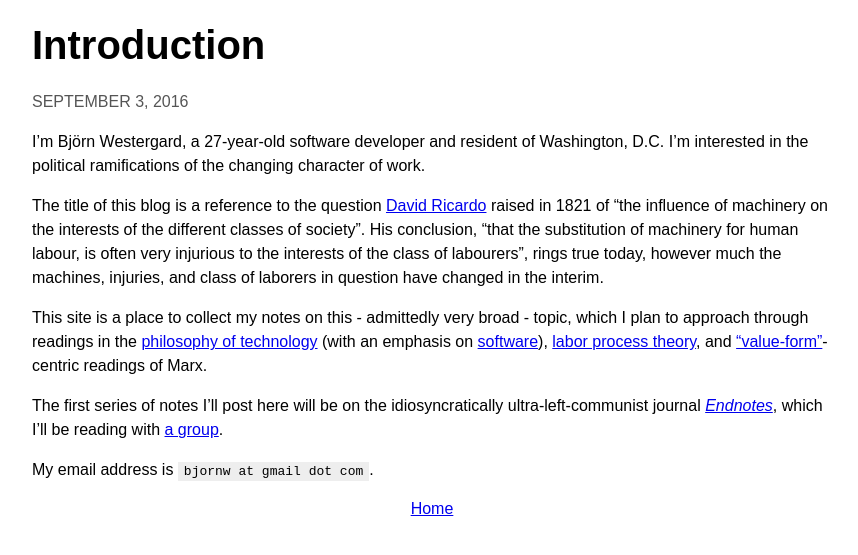
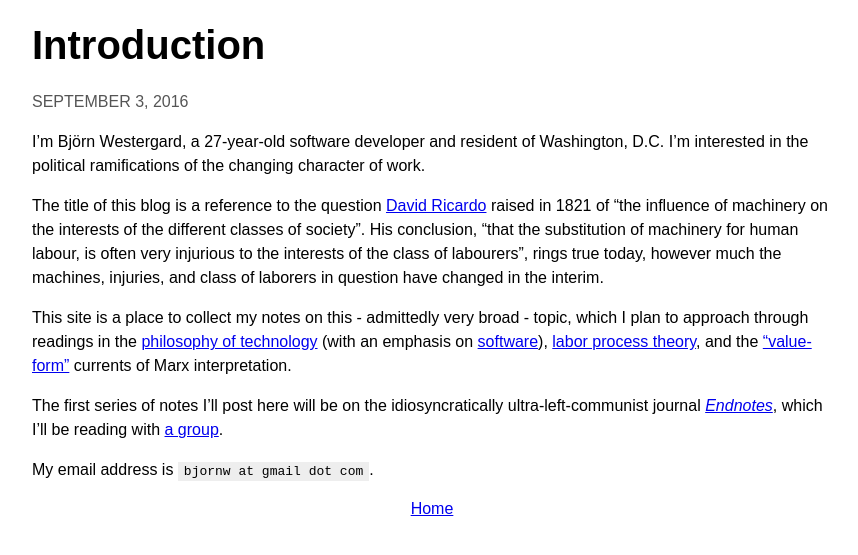
Before and after one commit to heiswayi/the-plain, a Jekyll site: the page built from _posts/2016-09-03-introduction.md, in a window 1280 px wide. Shown: the top 555 px of the page, without its empty margins (208-1066 px from the left). Built offline with Jekyll 4.4.1, drawn with Linux system fonts in a browser that asks for light colours; some web fonts are replaced.

Commit message:
"currents of Marx interpretation"
Signed-off-by: Bjorn Westergard <bjornw@gmail.com>

```diff
--- a/_posts/2016-09-03-introduction.md
+++ b/_posts/2016-09-03-introduction.md
@@ -7,7 +7,7 @@ I'm Björn Westergard, a 27-year-old software developer and resident of Washingt
 
 The title of this blog is a reference to the question [David Ricardo](http://www.econlib.org/library/Ricardo/ricP7.html#31.1) raised in 1821 of "the influence of machinery on the interests of the different classes of society". His conclusion, "that the substitution of machinery for human labour, is often very injurious to the interests of the class of labourers", rings true today, however much the machines, injuries, and class of laborers in question have changed in the interim.
 
-This site is a place to collect my notes on this - admittedly very broad - topic, which I plan to approach through readings in the [philosophy of technology](http://plato.stanford.edu/entries/technology/) (with an emphasis on [software](http://plato.stanford.edu/entries/computer-science/)), [labor process theory](https://en.wikipedia.org/wiki/Labor_process_theory), and ["value-form"](https://viewpointmag.com/2013/10/21/between-marx-marxism-and-marxisms-ways-of-reading-marxs-theory/)-centric readings of Marx.
+This site is a place to collect my notes on this - admittedly very broad - topic, which I plan to approach through readings in the [philosophy of technology](http://plato.stanford.edu/entries/technology/) (with an emphasis on [software](http://plato.stanford.edu/entries/computer-science/)), [labor process theory](https://en.wikipedia.org/wiki/Labor_process_theory), and the ["value-form"](https://viewpointmag.com/2013/10/21/between-marx-marxism-and-marxisms-ways-of-reading-marxs-theory/) currents of Marx interpretation.
 
 The first series of notes I'll post here will be on the idiosyncratically ultra-left-communist journal _[Endnotes](https://endnotes.org.uk/about)_, which I'll be reading with [a group](http://dc-endnotes.tumblr.com/).
 
```
